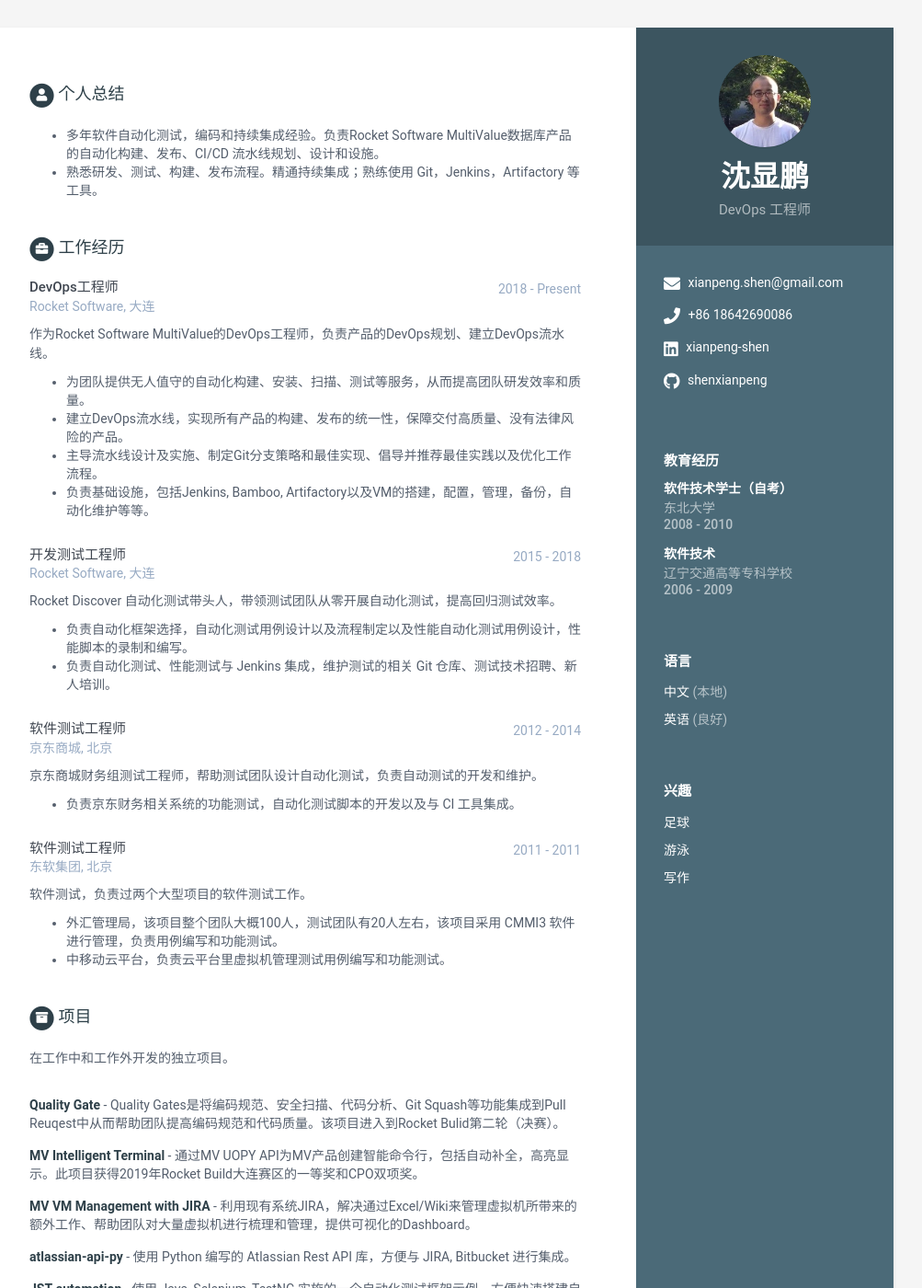
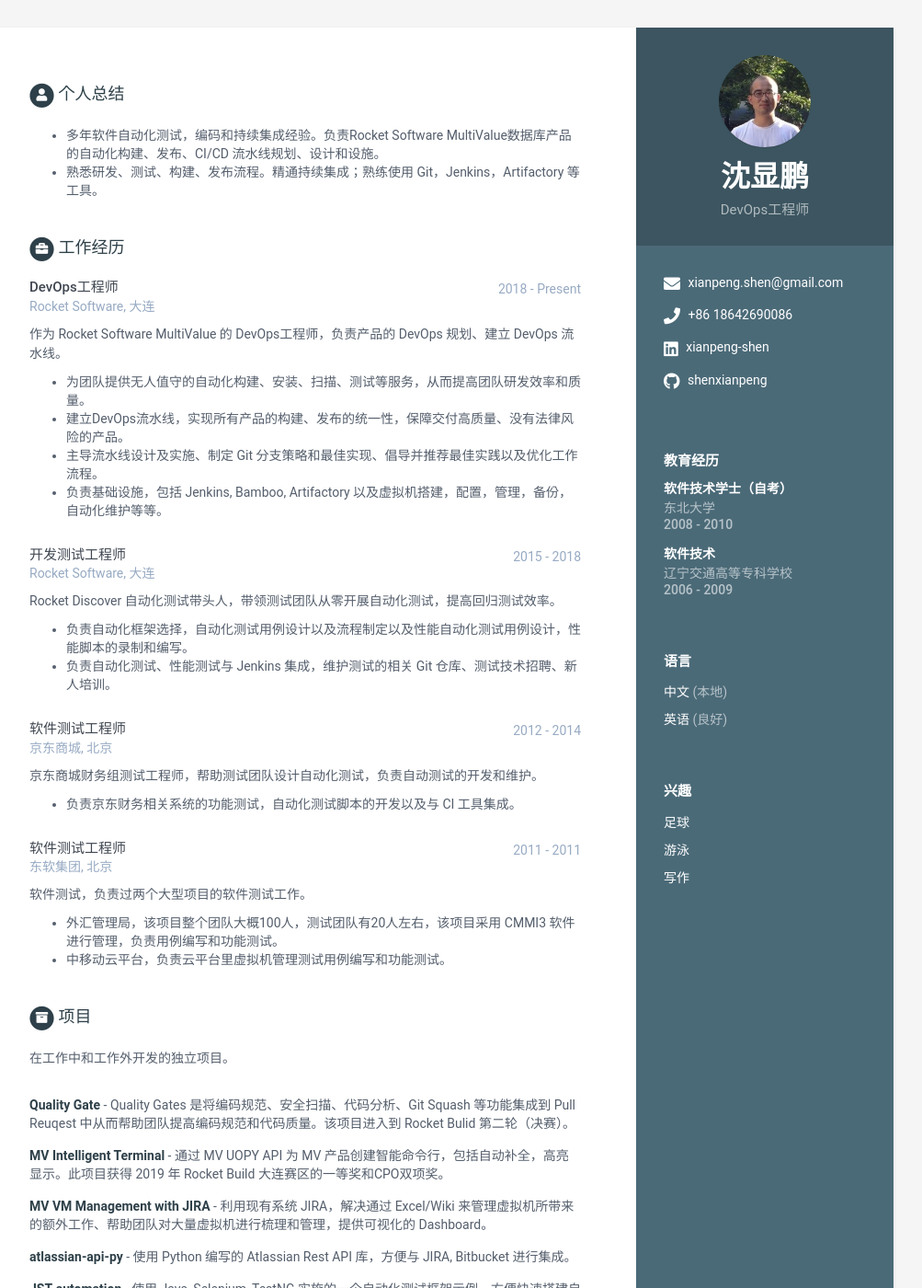
Before and after one commit to shenxianpeng/resume-cn, a Jekyll site: the page built from index.html, in a window 1280 px wide and 1400 px high. Shown: the whole window at 92% size, without its empty margins (168-1171 px from the left). Built offline with Jekyll 4.4.1, drawn with Linux system fonts in a browser that asks for light colours; part of the change alters nothing that is shown; some of the changed text lies outside the part shown.

Commit message:
update resume-cn format

```diff
--- a/_data/data.yml
+++ b/_data/data.yml
@@ -8,7 +8,7 @@ sidebar:
 
     # Profile information
     name: 沈显鹏
-    tagline: DevOps 工程师
+    tagline: DevOps工程师
     avatar: profile.jpg  #place a 100x100 picture inside /assets/images/ folder and provide the name of the file below
 
     # Sidebar links
@@ -62,12 +62,12 @@ experiences:
       time: 2018 - Present
       company: Rocket Software, 大连
       details: |
-        作为Rocket Software MultiValue的DevOps工程师，负责产品的DevOps规划、建立DevOps流水线。
+        作为 Rocket Software MultiValue 的 DevOps工程师，负责产品的 DevOps 规划、建立 DevOps 流水线。
 
           - 为团队提供无人值守的自动化构建、安装、扫描、测试等服务，从而提高团队研发效率和质量。
           - 建立DevOps流水线，实现所有产品的构建、发布的统一性，保障交付高质量、没有法律风险的产品。
-          - 主导流水线设计及实施、制定Git分支策略和最佳实现、倡导并推荐最佳实践以及优化工作流程。
-          - 负责基础设施，包括Jenkins, Bamboo, Artifactory以及VM的搭建，配置，管理，备份，自动化维护等等。
+          - 主导流水线设计及实施、制定 Git 分支策略和最佳实现、倡导并推荐最佳实践以及优化工作流程。
+          - 负责基础设施，包括 Jenkins, Bamboo, Artifactory 以及虚拟机搭建，配置，管理，备份，自动化维护等等。
 
     - role: 开发测试工程师
       time: 2015 - 2018
@@ -103,15 +103,15 @@ projects:
     assignments:
       - title: Quality Gate
         link: "#"
-        tagline: "Quality Gates是将编码规范、安全扫描、代码分析、Git Squash等功能集成到Pull Reuqest中从而帮助团队提高编码规范和代码质量。该项目进入到Rocket Bulid第二轮（决赛）。"
+        tagline: "Quality Gates 是将编码规范、安全扫描、代码分析、Git Squash 等功能集成到 Pull Reuqest 中从而帮助团队提高编码规范和代码质量。该项目进入到 Rocket Bulid 第二轮（决赛）。"
 
       - title: MV Intelligent Terminal
         link: "#"
-        tagline: "通过MV UOPY API为MV产品创建智能命令行，包括自动补全，高亮显示。此项目获得2019年Rocket Build大连赛区的一等奖和CPO双项奖。"
+        tagline: "通过 MV UOPY API 为 MV 产品创建智能命令行，包括自动补全，高亮显示。此项目获得 2019 年 Rocket Build 大连赛区的一等奖和CPO双项奖。"
 
       - title: MV VM Management with JIRA
         link: "#"
-        tagline: "利用现有系统JIRA，解决通过Excel/Wiki来管理虚拟机所带来的额外工作、帮助团队对大量虚拟机进行梳理和管理，提供可视化的Dashboard。"
+        tagline: "利用现有系统 JIRA，解决通过 Excel/Wiki 来管理虚拟机所带来的额外工作、帮助团队对大量虚拟机进行梳理和管理，提供可视化的 Dashboard。"
 
       - title: atlassian-api-py
         link: "https://pypi.org/project/atlassian-api-py/"
@@ -131,7 +131,7 @@ projects:
 
       - title: 个人微信公众号「DevOps攻城狮」
         link: "#"
-        tagline: "专注于 DevOps 领域的知识分享。"
+        tagline: "专注于DevOps领域的知识分享。"
 
 skills:
     title: 技能 &amp; 专业
```
